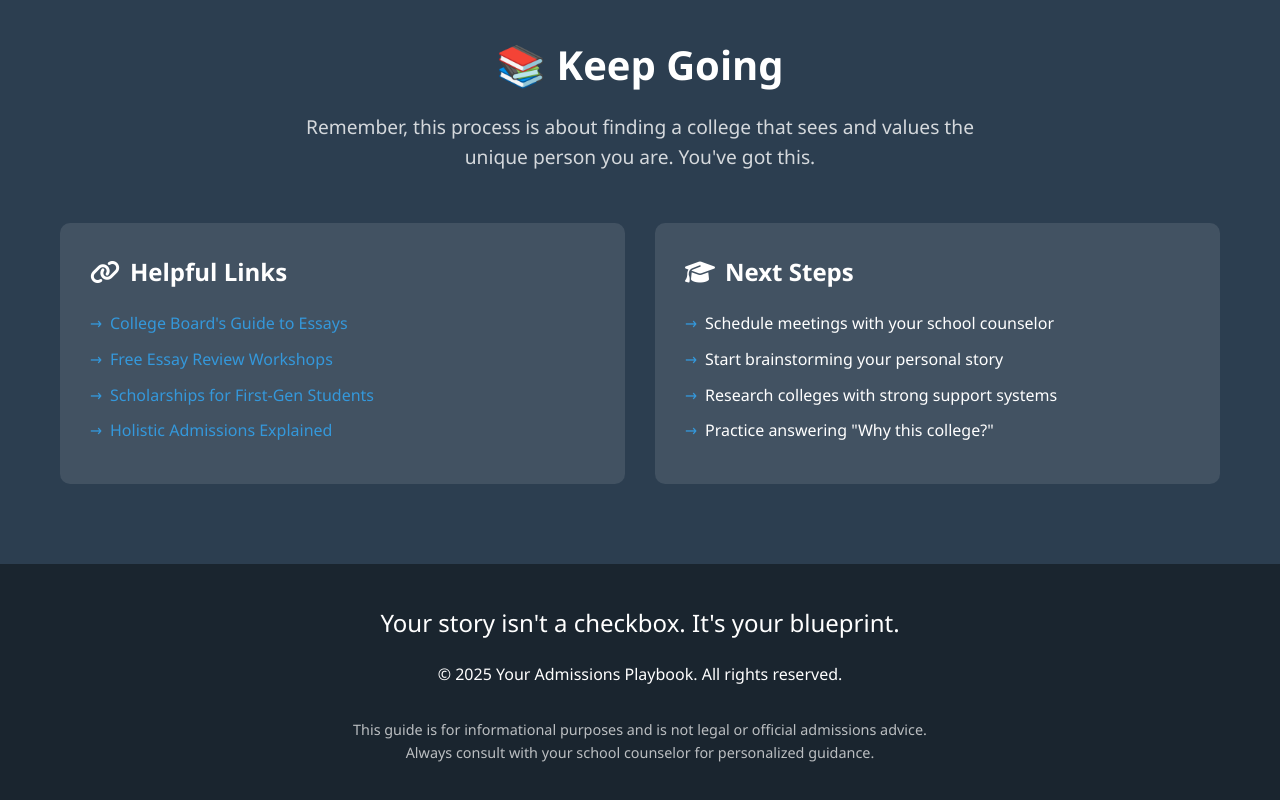
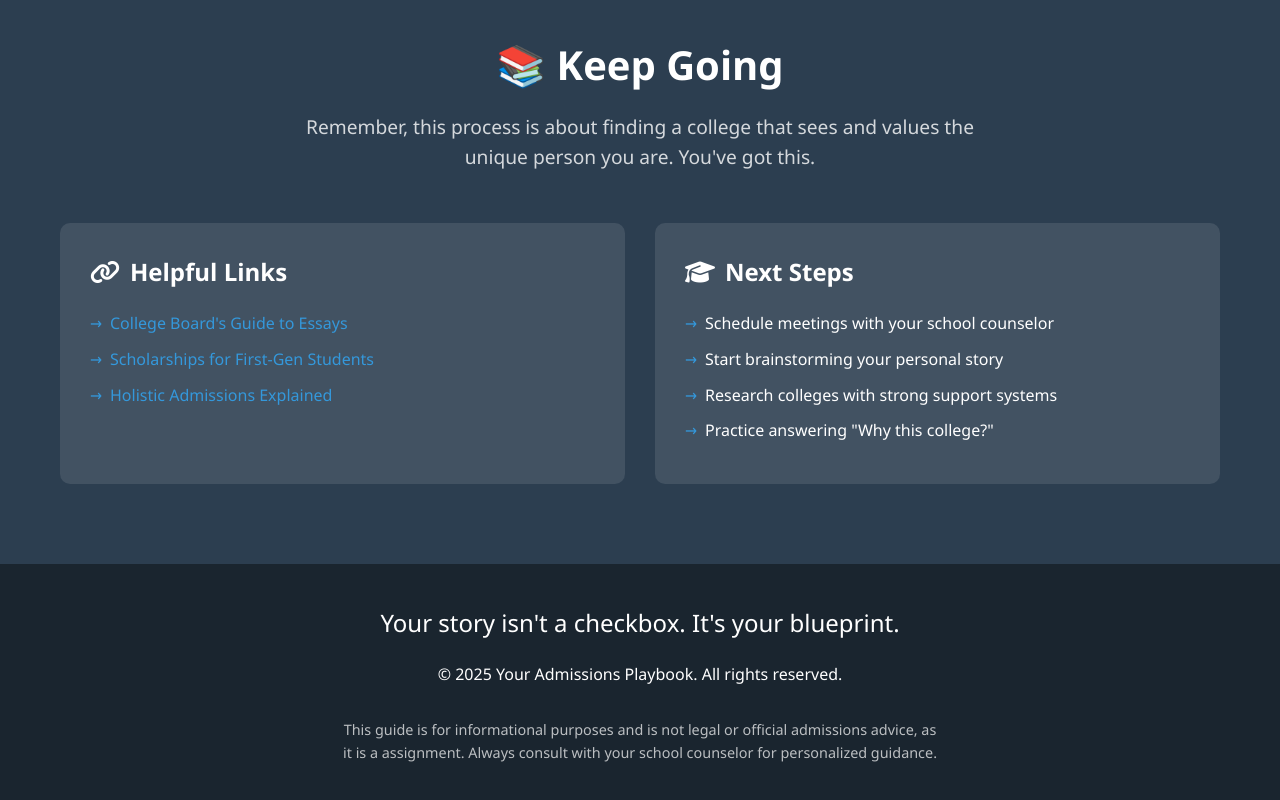
Before and after one commit to F3lipe9/RaceBlindCollegeAdmissions, a plain HTML site: page index.html in a window 1280 px wide. Shown: the part 4010-4810 px from the top of the page. Drawn offline with Linux system fonts and the light colour scheme.

Commit message:
some changes

```diff
--- a/index.html
+++ b/index.html
@@ -182,10 +182,9 @@
                 <div class="resource-card">
                     <h3><i class="fas fa-link"></i> Helpful Links</h3>
                     <ul>
-                        <li><a href="#">College Board's Guide to Essays</a></li>
-                        <li><a href="#">Free Essay Review Workshops</a></li>
-                        <li><a href="#">Scholarships for First-Gen Students</a></li>
-                        <li><a href="#">Holistic Admissions Explained</a></li>
+                        <li><a href="https://bigfuture.collegeboard.org/plan-for-college/apply-to-college/application-process/ultimate-college-essay-guide">College Board's Guide to Essays</a></li>
+                        <li><a href="https://www.careeronestop.org/toolkit/training/find-scholarships.aspx">Scholarships for First-Gen Students</a></li>
+                        <li><a href="https://highered.collegeboard.org/media/pdf/understanding-holistic-review-he-admissions.pdf">Holistic Admissions Explained</a></li>
                     </ul>
                 </div>
 
@@ -211,7 +210,7 @@
                 </div>
                 <p>© 2025 Your Admissions Playbook. All rights reserved.</p>
                 <div class="disclaimer">
-                    This guide is for informational purposes and is not legal or official admissions advice. Always consult with your school counselor for personalized guidance.
+                    This guide is for informational purposes and is not legal or official admissions advice, as it is a assignment. Always consult with your school counselor for personalized guidance.
                 </div>
             </div>
         </div>
```
